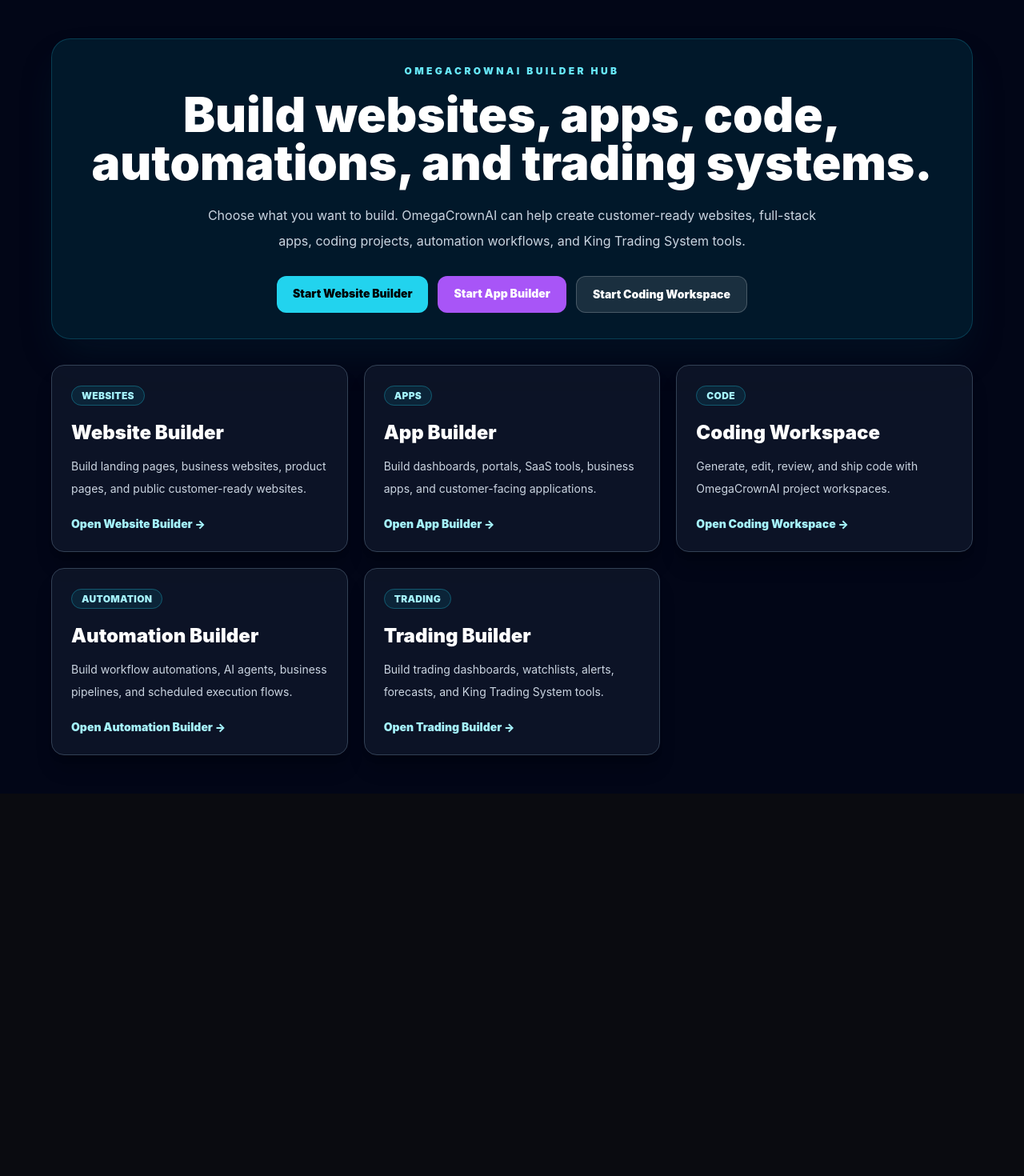
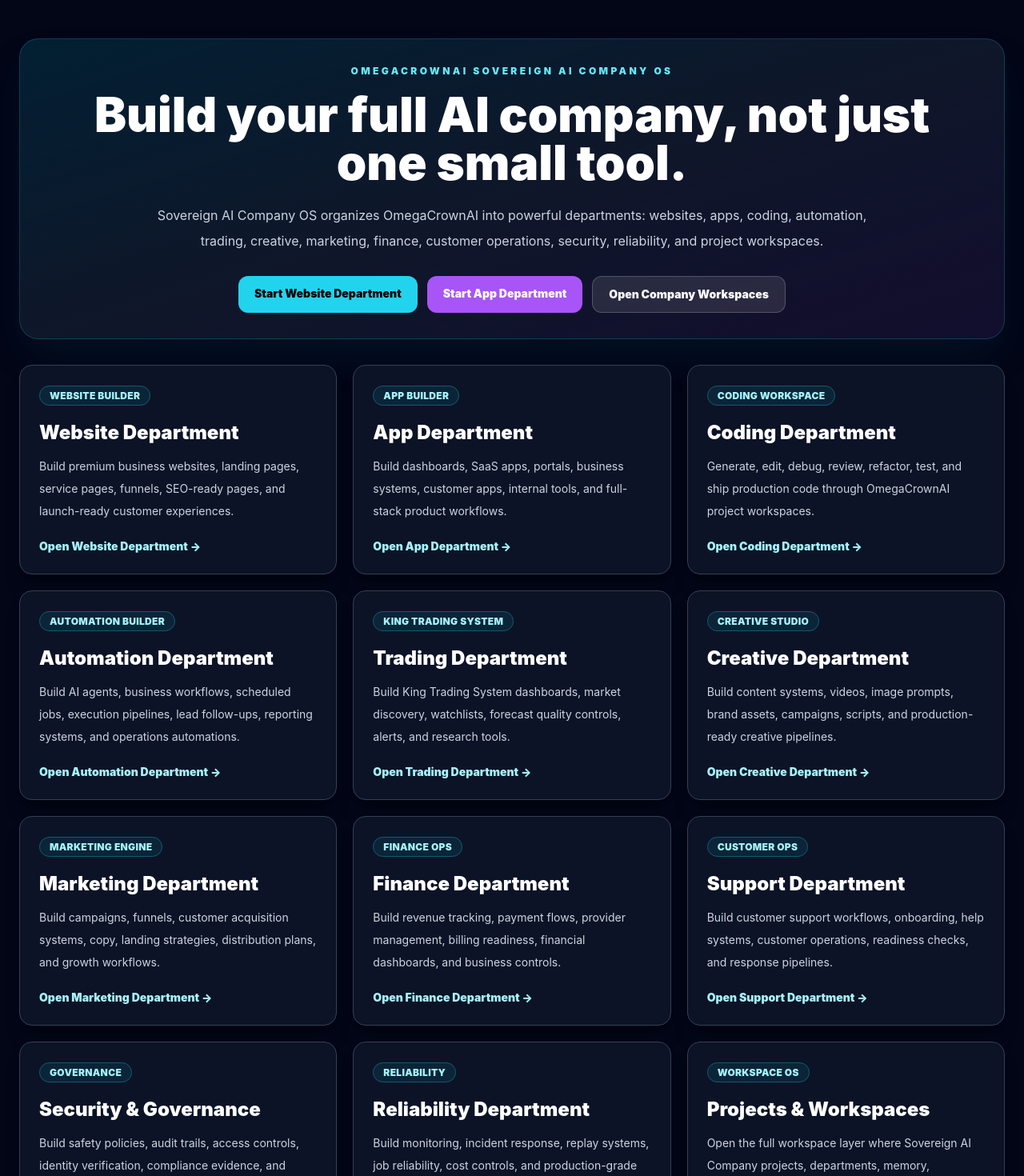
Before and after one commit to pbtransportcom-droid/omegacrownai-dashboard, a Next.js app in the folder omegacrownai-dashboard/: page /build in a window 1280 px wide. Shown: the top 1470 px of the page at 80% size. Before the commit the page ends 992 px from the top, so only its background shows below. Built offline with nearby package versions, Linux system fonts and the light colour scheme.

Commit message:
Add Sovereign AI Company OS builder departments

```diff
--- a/omegacrownai-dashboard/app/build/page.tsx
+++ b/omegacrownai-dashboard/app/build/page.tsx
@@ -1,55 +1,105 @@
-const builderCards = [
+const departments = [
   {
-    title: "Website Builder",
+    title: "Website Department",
     description:
-      "Build landing pages, business websites, product pages, and public customer-ready websites.",
+      "Build premium business websites, landing pages, service pages, funnels, SEO-ready pages, and launch-ready customer experiences.",
     href: "/create?type=website",
-    badge: "Websites",
+    badge: "Website Builder",
   },
   {
-    title: "App Builder",
+    title: "App Department",
     description:
-      "Build dashboards, portals, SaaS tools, business apps, and customer-facing applications.",
+      "Build dashboards, SaaS apps, portals, business systems, customer apps, internal tools, and full-stack product workflows.",
     href: "/create?type=app",
-    badge: "Apps",
+    badge: "App Builder",
   },
   {
-    title: "Coding Workspace",
+    title: "Coding Department",
     description:
-      "Generate, edit, review, and ship code with OmegaCrownAI project workspaces.",
+      "Generate, edit, debug, review, refactor, test, and ship production code through OmegaCrownAI project workspaces.",
     href: "/create?type=coding",
-    badge: "Code",
+    badge: "Coding Workspace",
   },
   {
-    title: "Automation Builder",
+    title: "Automation Department",
     description:
-      "Build workflow automations, AI agents, business pipelines, and scheduled execution flows.",
-    href: "/automate",
-    badge: "Automation",
+      "Build AI agents, business workflows, scheduled jobs, execution pipelines, lead follow-ups, reporting systems, and operations automations.",
+    href: "/create?type=automation",
+    badge: "Automation Builder",
   },
   {
-    title: "Trading Builder",
+    title: "Trading Department",
     description:
-      "Build trading dashboards, watchlists, alerts, forecasts, and King Trading System tools.",
-    href: "/trade",
-    badge: "Trading",
+      "Build King Trading System dashboards, market discovery, watchlists, forecast quality controls, alerts, and research tools.",
+    href: "/create?type=trading",
+    badge: "King Trading System",
+  },
+  {
+    title: "Creative Department",
+    description:
+      "Build content systems, videos, image prompts, brand assets, campaigns, scripts, and production-ready creative pipelines.",
+    href: "/creative/directors-room",
+    badge: "Creative Studio",
+  },
+  {
+    title: "Marketing Department",
+    description:
+      "Build campaigns, funnels, customer acquisition systems, copy, landing strategies, distribution plans, and growth workflows.",
+    href: "/distribution/campaigns",
+    badge: "Marketing Engine",
+  },
+  {
+    title: "Finance Department",
+    description:
+      "Build revenue tracking, payment flows, provider management, billing readiness, financial dashboards, and business controls.",
+    href: "/payments/providers",
+    badge: "Finance Ops",
+  },
+  {
+    title: "Support Department",
+    description:
+      "Build customer support workflows, onboarding, help systems, customer operations, readiness checks, and response pipelines.",
+    href: "/customer",
+    badge: "Customer Ops",
+  },
+  {
+    title: "Security & Governance",
+    description:
+      "Build safety policies, audit trails, access controls, identity verification, compliance evidence, and governance workflows.",
+    href: "/security/admin-controls",
+    badge: "Governance",
+  },
+  {
+    title: "Reliability Department",
+    description:
+      "Build monitoring, incident response, replay systems, job reliability, cost controls, and production-grade operational checks.",
+    href: "/observability",
+    badge: "Reliability",
+  },
+  {
+    title: "Projects & Workspaces",
+    description:
+      "Open the full workspace layer where Sovereign AI Company projects, departments, memory, execution, and build history live.",
+    href: "/projects",
+    badge: "Workspace OS",
   },
 ];
 
 export default function BuildPage() {
   return (
     <main className="min-h-screen bg-slate-950 px-6 py-12 text-white">
-      <section className="mx-auto max-w-6xl">
-        <div className="rounded-3xl border border-cyan-400/20 bg-cyan-500/10 p-8 text-center shadow-2xl shadow-cyan-950/30">
+      <section className="mx-auto max-w-7xl">
+        <div className="rounded-3xl border border-cyan-400/20 bg-gradient-to-br from-cyan-500/15 via-slate-900 to-purple-500/10 p-8 text-center shadow-2xl shadow-cyan-950/30">
           <p className="text-xs font-black uppercase tracking-[0.28em] text-cyan-300">
-            OmegaCrownAI Builder Hub
+            OmegaCrownAI Sovereign AI Company OS
           </p>
           <h1 className="mt-4 text-4xl font-black md:text-6xl">
-            Build websites, apps, code, automations, and trading systems.
+            Build your full AI company, not just one small tool.
           </h1>
-          <p className="mx-auto mt-5 max-w-3xl text-base leading-8 text-slate-300">
-            Choose what you want to build. OmegaCrownAI can help create customer-ready websites,
-            full-stack apps, coding projects, automation workflows, and King Trading System tools.
+          <p className="mx-auto mt-5 max-w-4xl text-base leading-8 text-slate-300">
+            Sovereign AI Company OS organizes OmegaCrownAI into powerful departments:
+            websites, apps, coding, automation, trading, creative, marketing, finance,
+            customer operations, security, reliability, and project workspaces.
           </p>
 
           <div className="mt-7 flex flex-wrap justify-center gap-3">
@@ -57,38 +107,54 @@
               href="/create?type=website"
               className="rounded-xl bg-cyan-400 px-5 py-3 text-sm font-black text-black hover:bg-cyan-300"
             >
-              Start Website Builder
+              Start Website Department
             </a>
             <a
               href="/create?type=app"
               className="rounded-xl bg-purple-500 px-5 py-3 text-sm font-black text-white hover:bg-purple-400"
             >
-              Start App Builder
+              Start App Department
             </a>
             <a
-              href="/create?type=coding"
+              href="/projects"
               className="rounded-xl border border-white/20 bg-white/10 px-5 py-3 text-sm font-black text-white hover:bg-white/20"
             >
-              Start Coding Workspace
+              Open Company Workspaces
             </a>
           </div>
         </div>
 
         <div className="mt-8 grid gap-5 md:grid-cols-2 xl:grid-cols-3">
-          {builderCards.map((card) => (
+          {departments.map((department) => (
             <a
-              key={card.title}
-              href={card.href}
+              key={department.title}
+              href={department.href}
               className="rounded-2xl border border-slate-700 bg-slate-900/80 p-6 shadow-xl shadow-black/20 transition hover:border-cyan-300/60 hover:bg-slate-900"
             >
               <span className="rounded-full border border-cyan-400/30 bg-cyan-500/10 px-3 py-1 text-xs font-black uppercase tracking-wide text-cyan-200">
-                {card.badge}
+                {department.badge}
               </span>
-              <h2 className="mt-5 text-2xl font-black text-white">{card.title}</h2>
-              <p className="mt-3 text-sm leading-7 text-slate-300">{card.description}</p>
-              <p className="mt-5 text-sm font-black text-cyan-200">Open {card.title} →</p>
+              <h2 className="mt-5 text-2xl font-black text-white">
+                {department.title}
+              </h2>
+              <p className="mt-3 text-sm leading-7 text-slate-300">
+                {department.description}
+              </p>
+              <p className="mt-5 text-sm font-black text-cyan-200">
+                Open {department.title} →
+              </p>
             </a>
           ))}
+        </div>
+
+        <div className="mt-8 rounded-2xl border border-yellow-400/20 bg-yellow-500/10 p-6">
+          <h2 className="text-2xl font-black text-yellow-100">
+            Built for full capacity
+          </h2>
+          <p className="mt-3 text-sm leading-7 text-yellow-50">
+            This hub is designed as the top-level company operating system. Each department can keep expanding with its own dashboards,
+            builders, agents, workflows, execution logs, quality controls, memory, governance, and production readiness checks.
+          </p>
         </div>
       </section>
     </main>
--- a/omegacrownai-dashboard/app/create/page.tsx
+++ b/omegacrownai-dashboard/app/create/page.tsx
@@ -58,12 +58,13 @@
   return "website";
 }
 
-export default function CreatePage({
+export default async function CreatePage({
   searchParams,
 }: {
-  searchParams?: { type?: string };
+  searchParams?: Promise<{ type?: string }>;
 }) {
-  const type = normalizeType(searchParams?.type);
+  const params = await searchParams;
+  const type = normalizeType(params?.type);
   const selected = builderTypes[type];
 
   return (
```
